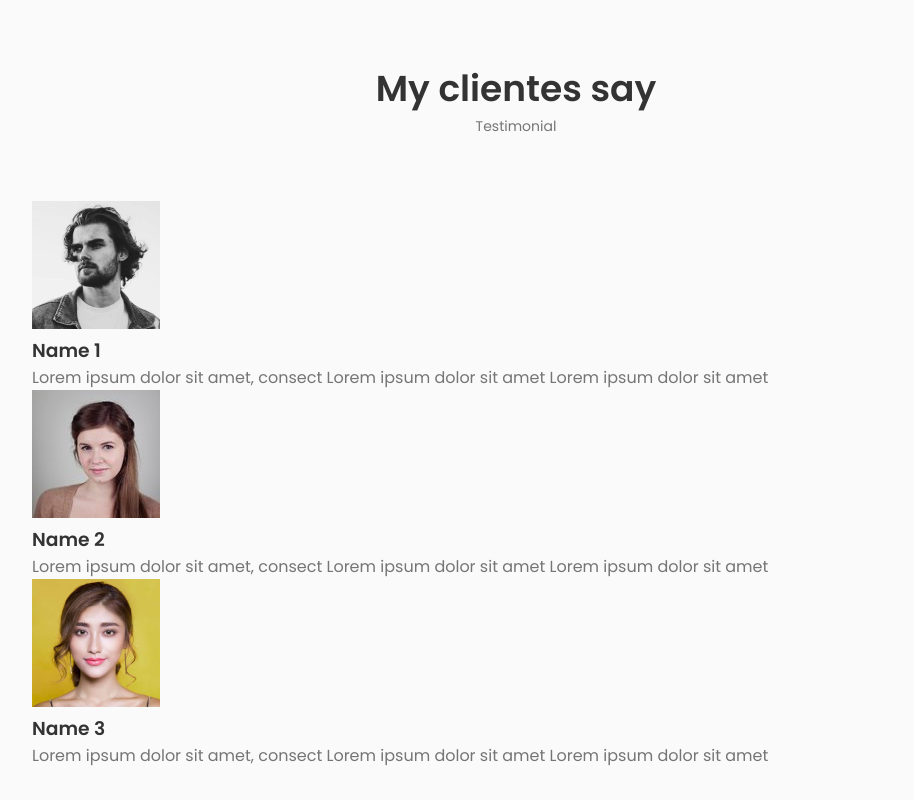
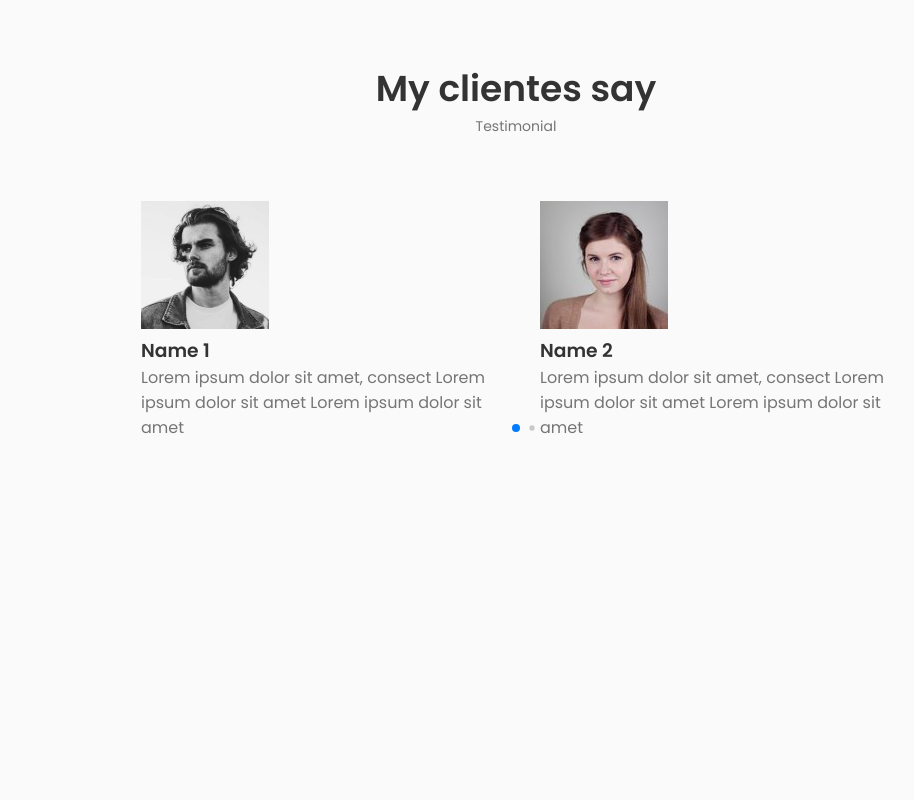
Before and after one commit to Deybi1004/Web-Profile, a React (Create React App) app: page / in a window 1280 px wide. Shown: the part 3497-4297 px from the top of the page, without its empty margins (124-1038 px from the left). After the commit the page ends 3969 px from the top, so only its background shows below. Built offline with nearby package versions, Linux system fonts and the light colour scheme.

Commit message:
Swiper integrado al componente

```diff
--- a/src/components/testimonials/Testimonials.jsx
+++ b/src/components/testimonials/Testimonials.jsx
@@ -1,6 +1,14 @@
 import React from 'react';
 import "./testimonials.css";
 import {Data} from "./Data";
+import { Swiper, SwiperSlide } from "swiper/react";
+
+// Import Swiper styles
+import "swiper/css";
+import "swiper/css/pagination";
+
+// import required modules
+import { Pagination } from "swiper";
 
 function Testimonials() {
   return (
@@ -8,19 +16,40 @@ function Testimonials() {
         <h2 className="section__title">My clientes say</h2>
         <span className="section__subtitle">Testimonial</span>
 
-        <div className="testimonial__container">
+        <Swiper className="testimonial__container"
+
+        loop= {false}
+        grabCursor= {true}
+        spaceBetween={24}
+        pagination={{
+          dynamicBullets: true,
+          clickable: true,
+        }}
+        breakpoints={{
+          576: {
+            slidesPerView: 2,
+          },
+          768: {
+            slidesPerView: 2,
+            spaceBetween: 48,
+          }
+        }}
+        modules={[Pagination]}
+        speed={800}
+
+        >
             {Data.map(({id,image,title,description}) => {
                 return (
-                    <div className='testimonial__card' key = {id}>
+                    <SwiperSlide className='testimonial__card' key = {id}>
                         <img src={image} alt = ""
                             className='testimonial__img'
                         />
                         <h3 className='testimonial__name'>{title}</h3>
                         <p className="testimonial__description">{description}</p>
-                    </div>
+                    </SwiperSlide>
                 )
             })}
-        </div>
+        </Swiper>
     </section>
   )
 }
```
